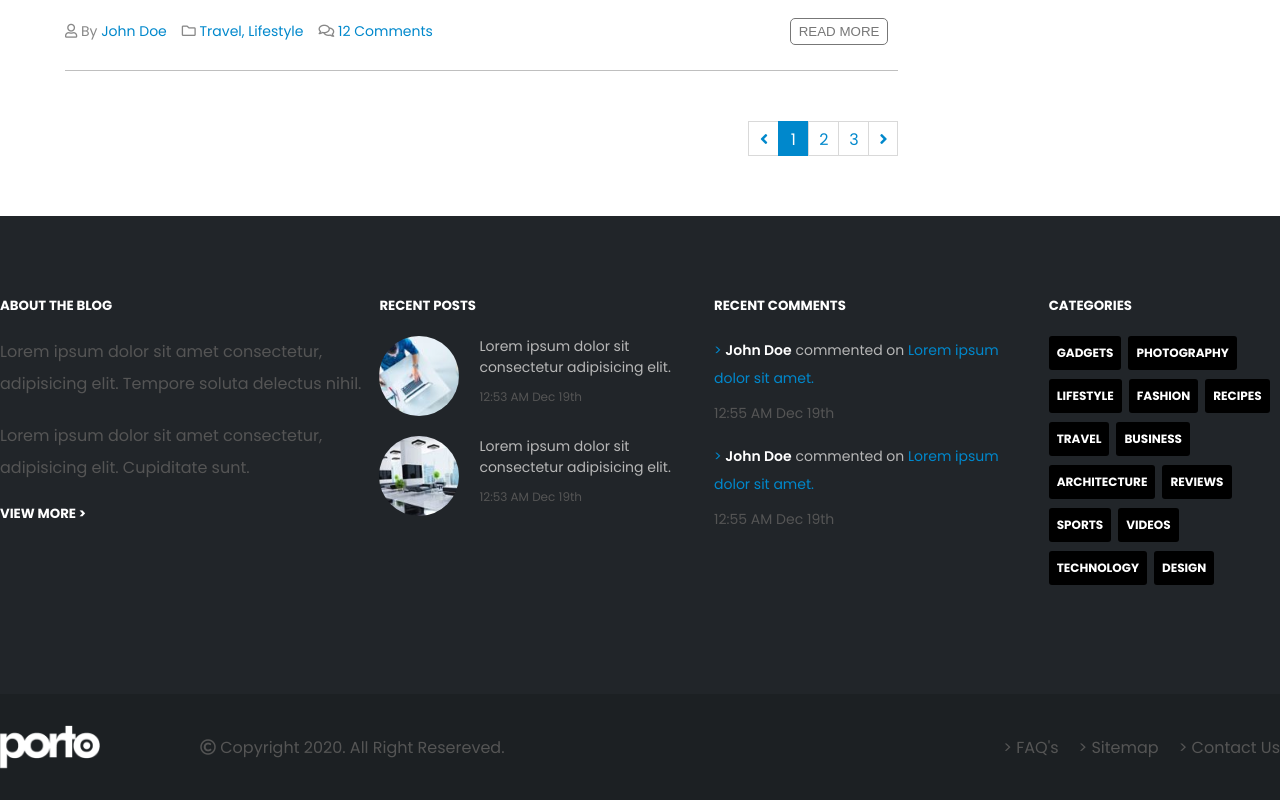
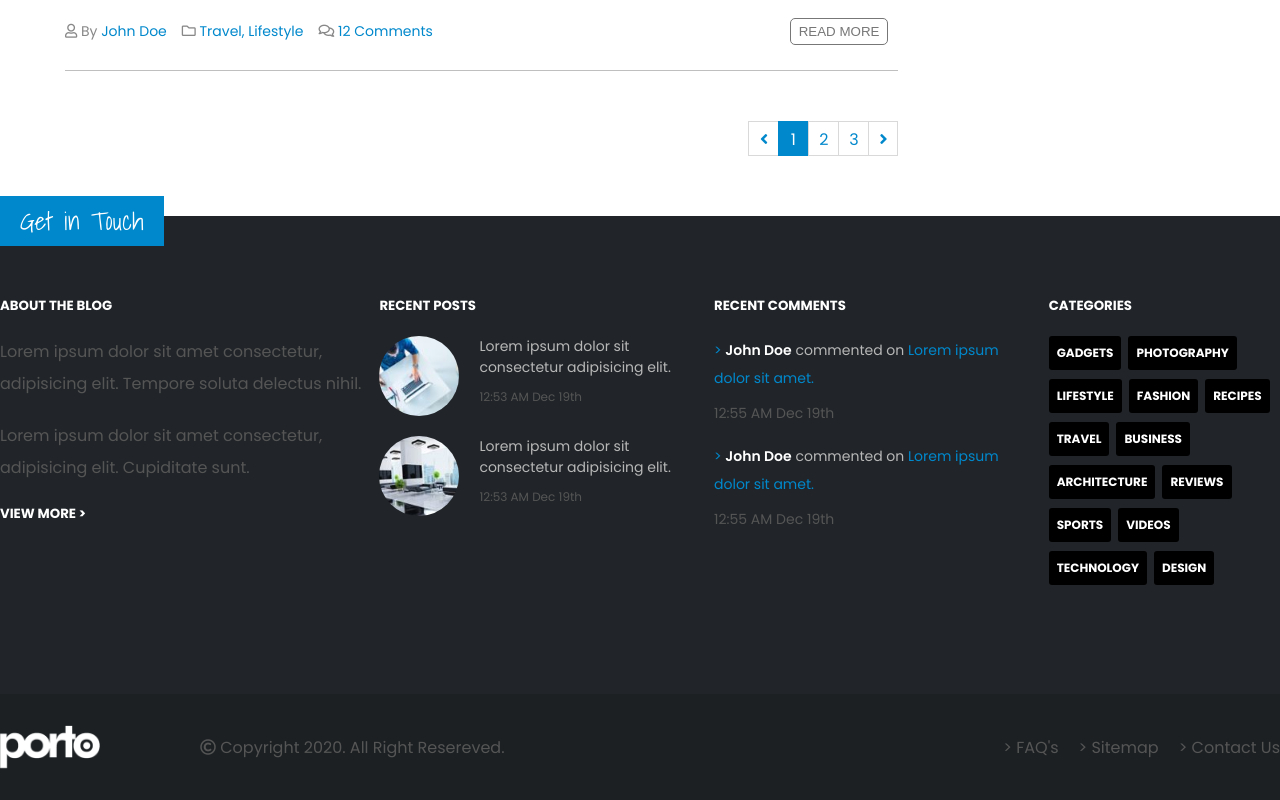
Before and after one commit to mauro-20/proj-html-vuejs, a Vue app: page / in a window 1280 px wide. Shown: the part 4983-5783 px from the top of the page. Built offline with nearby package versions, Linux system fonts and the light colour scheme.

Commit message:
add footer label

```diff
--- a/src/assets/style/common.scss
+++ b/src/assets/style/common.scss
@@ -2,6 +2,7 @@
 @import './variables.scss';
 // font
 @import url('https://fonts.googleapis.com/css2?family=Poppins:ital,wght@0,200;0,300;0,400;0,500;0,600;0,700;0,800;0,900;1,400&display=swap');
+@import url('https://fonts.googleapis.com/css2?family=Shadows+Into+Light&display=swap');
 // fontawsome
 @import '~@fortawesome/fontawesome-free/css/all.css';
 
--- a/src/components/Footer.vue
+++ b/src/components/Footer.vue
@@ -3,6 +3,7 @@
     <!-- footer top -->
     <div class="footer-top">
       <div class="container">
+        <div class="label">Get in Touch</div>
         <div class="col-400">
           <h5>ABOUT THE BLOG</h5>
           <p>Lorem ipsum dolor sit amet consectetur, adipisicing elit. Tempore soluta delectus nihil.</p>
@@ -124,8 +125,30 @@
     background-color: $bg-dark-700;
 
     .container{
+      position: relative;
       display: flex;
       justify-content: space-between;
+      .label{
+        position: absolute;
+        top: -100px;
+        left: 0;
+        padding: 5px 20px;
+        font-size: 25px;
+        font-family: 'Shadows Into Light', cursive;
+        color: $text-light-100;
+        background-color: $bg-primary;
+        &::before{
+          right: 100%;
+          border-right: 10px solid $bg-primary-dark;
+          border-top: 20px solid transparent;
+          content: "";
+          display: block;
+          height: 0;
+          position: absolute;
+          top: 0;
+          width: 7px;
+        }
+      }
       .col-400{
         width: 410px;
       }
```
